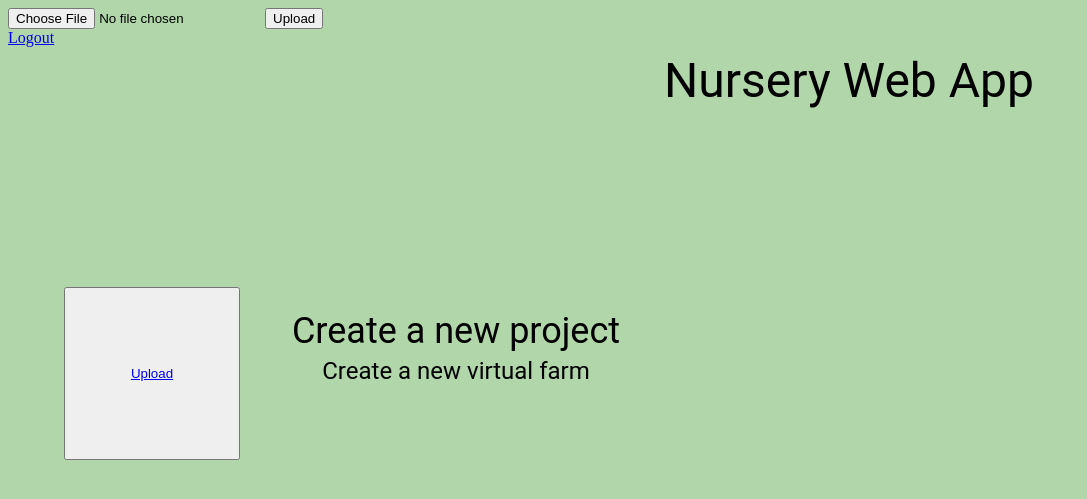
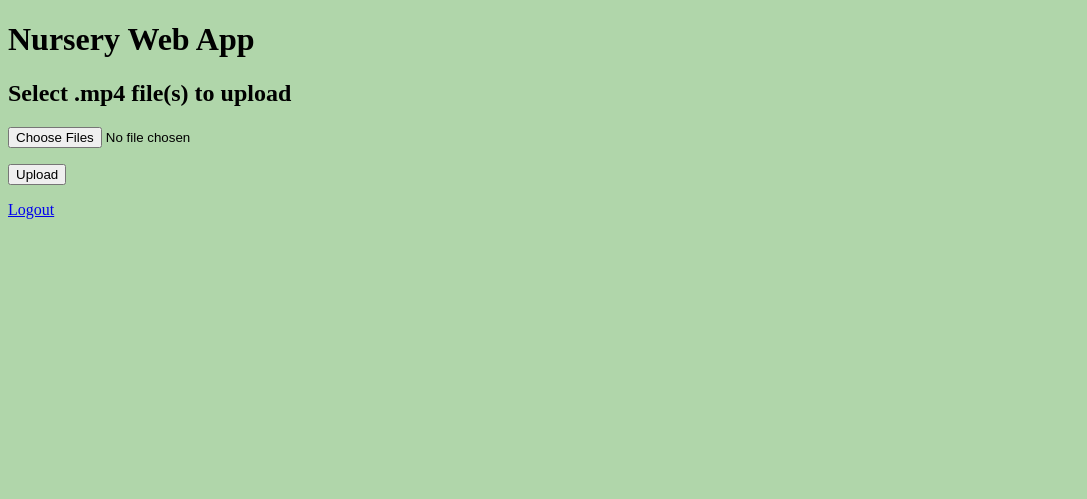
Before and after one commit to atapia209/Tree_Project_Group307, a Flask app: page /upload in a window 1280 px wide. Shown: the top 499 px of the page, without its empty margins (0-1087 px from the left). Run offline with Flask 2, Linux system fonts and the light colour scheme; a user stored in the database is signed in; some libraries are stand-ins or nearby versions.

Commit message:
Tuned Multiple upload feature

```diff
--- a/app.py
+++ b/app.py
@@ -1,3 +1,4 @@
+from enum import unique
 import os
 
 from flask import (Flask, flash, jsonify, redirect, render_template, request, url_for)
@@ -29,7 +30,7 @@ bcrypt = Bcrypt(app)
 ma = Marshmallow(app)
 
 # Initialze file upload
-upload_folder = os.path.join(maindir, 'static/uploads')
+upload_folder = os.path.join(maindir, '/uploads')
 allowed_extensions = {'mp4'}
 app.config['UPLOAD_FOLDER'] = upload_folder
 
@@ -60,27 +61,6 @@ class MyModelView(ModelView):
     def inaccessible_callback(self, name, **kwargs):
         return redirect(url_for('login'))
 
-# Admin
-admin = Admin(app, name='Admin', template_mode='bootstrap3')
-admin.add_view(ModelView(User, db.session))
-
-class RegisterForm(FlaskForm):
-    username = StringField('Username', validators=[InputRequired(), Length(min=4, max=15)])
-    password = PasswordField('Password', validators=[InputRequired(), Length(min=4, max=15)])
-
-    submit = SubmitField('Sign Up')
-
-    def validate_username(self, username):
-        user = User.query.filter_by(username=username.data).first()
-        if user:
-            raise ValidationError('Username already exists')
-
-class LoginForm(FlaskForm):
-    username = StringField('Username', validators=[InputRequired(), Length(min=4, max=15)])
-    password = PasswordField('Password', validators=[InputRequired(), Length(min=4, max=15)])
-
-    submit = SubmitField('Sign In')
-
 # Tree Main Model
 class Tree(db.Model):
     id = db.Column(db.Integer, primary_key=True)
@@ -100,6 +80,37 @@ class TreeSchema(ma.Schema):
 
 tree_schema = TreeSchema()
 trees_schema = TreeSchema(many=True)
+
+# File Main Model
+class File(db.Model):
+    id = db.Column(db.Integer, primary_key=True)
+    filename = db.Column(db.String(30), nullable=False, unique=True)
+
+    def __init__(self, filename):
+        self.filename = filename
+
+# Admin
+admin = Admin(app, name='Admin', template_mode='bootstrap3')
+admin.add_view(MyModelView(User, db.session))
+admin.add_view(MyModelView(Tree, db.session))
+admin.add_view(MyModelView(File, db.session))
+
+class RegisterForm(FlaskForm):
+    username = StringField('Username', validators=[InputRequired(), Length(min=4, max=15)])
+    password = PasswordField('Password', validators=[InputRequired(), Length(min=4, max=15)])
+
+    submit = SubmitField('Sign Up')
+
+    def validate_username(self, username):
+        user = User.query.filter_by(username=username.data).first()
+        if user:
+            raise ValidationError('Username already exists')
+
+class LoginForm(FlaskForm):
+    username = StringField('Username', validators=[InputRequired(), Length(min=4, max=15)])
+    password = PasswordField('Password', validators=[InputRequired(), Length(min=4, max=15)])
+
+    submit = SubmitField('Sign In')
 
 @app.route('/trees', methods=['POST'])
 def add_tree():
@@ -165,24 +176,47 @@ def register():
 
     return render_template('login-1.html', form=form)
 
-@app.route('/upload', methods=['GET', 'POST'])
+@app.route('/upload', methods=['GET', 'POST', 'DELETE'])
 @login_required
 def upload():
 
     if request.method == 'POST':
-        if 'file' not in request.files:
+        if 'files[]' not in request.files:
             flash('No file part')
             return redirect(request.url)
-        file = request.files['file']
 
-        if file.filename == '':
-            flash('No selected file')
+        files = request.files.getlist('files[]')
+
+        # if user selects incorrect file type
+        if files[0].filename.split('.')[1] != 'mp4':
+            flash('Incorrect file type')
+
+        # if user selects a file that already exists
+        if File.query.filter_by(filename=files[0].filename).first():
+            flash('File already exists')
             return redirect(request.url)
 
-        if file and allowed_file(file.filename):
-            filename = secure_filename(file.filename)
-            file.save(os.path.join(app.config['UPLOAD_FOLDER'], filename))
-            return redirect(url_for('upload', filename=filename))
+        for file in files:
+            if file and allowed_file(file.filename):
+                filename = secure_filename(file.filename)
+                file.save(os.path.join(app.config['UPLOAD_FOLDER'], filename))
+
+                # Add file to database
+                new_file = File(filename)
+                db.session.add(new_file)
+                db.session.commit()
+
+                flash('File(s) uploaded successfully')
+            return redirect(url_for('upload'))
+
+        # delete all files
+        if request.method == 'DELETE':
+            for file in files:
+                os.remove(os.path.join(app.config['UPLOAD_FOLDER'], file.filename))
+                db.session.delete(file)
+                db.session.commit()
+            flash('File(s) deleted successfully')
+            return redirect(url_for('upload'))
 
     return render_template('upload.html')
 
--- a/static/css/upload.css
+++ b/static/css/upload.css
@@ -4,7 +4,7 @@ body {
     background: #B0D6AA 100%;
 }
 
-
+/*
 h1{
     position: absolute;
     width: 498px;
@@ -21,18 +21,6 @@ h1{
 
     color: #000000;
 }
-
-
-button[type = upload]{
-
-    position: absolute;
-    width: 176px;
-    height: 173px;
-    left: 64px;
-    top: 287px;
-
-
-  }
 
   p{
     position: absolute;
@@ -69,3 +57,4 @@ button[type = upload]{
     color: #000000;
 
   }
+*/
--- a/templates/upload.html
+++ b/templates/upload.html
@@ -1,23 +1,42 @@
 
 <!doctype html>
+
 <html>
     <link rel="stylesheet" href="/static/css/upload.css">
 
     <body>
+
         <h1>Nursery Web App</h1>
 
-    <button type="upload"> <a href="{{url_for('load')}}">Upload </a></button>
+        <div id="uploaded-files">
+            <h2>Select .mp4 file(s) to upload</h2>
+            <p>
+                {% with messages = get_flashed_messages() %}
+                    {% if messages %}
+                <ul class="flashes">
+                    {% for message in messages %}
+                        <li>{{ message }}</li>
+                    {% endfor %}
+                </ul>
+                    {% endif %}
+                    {% endwith %}
+            </p>
 
             <form method="post" enctype="multipart/form-data">
-        <input type="file" name="file">
+                <dl>
+                    <p>
+                        <input type="file" name="files[]" multiple="true"
+                        autocomplete="off" required>
+                    </p>
+                </dl>
+                <p>
                     <input type="submit" value="Upload">
+                </p>
             </form>
+        </div>
 
-    <h2> Create a new project</h2>
-    <p>Create a new virtual farm </p>
         <a href="{{url_for('logout')}}">Logout</a>
 
     </body>
 
-
 </html>
```
Also changed, not shown: db.sqlite. Lines whose indentation alone changed are shown as unchanged.
